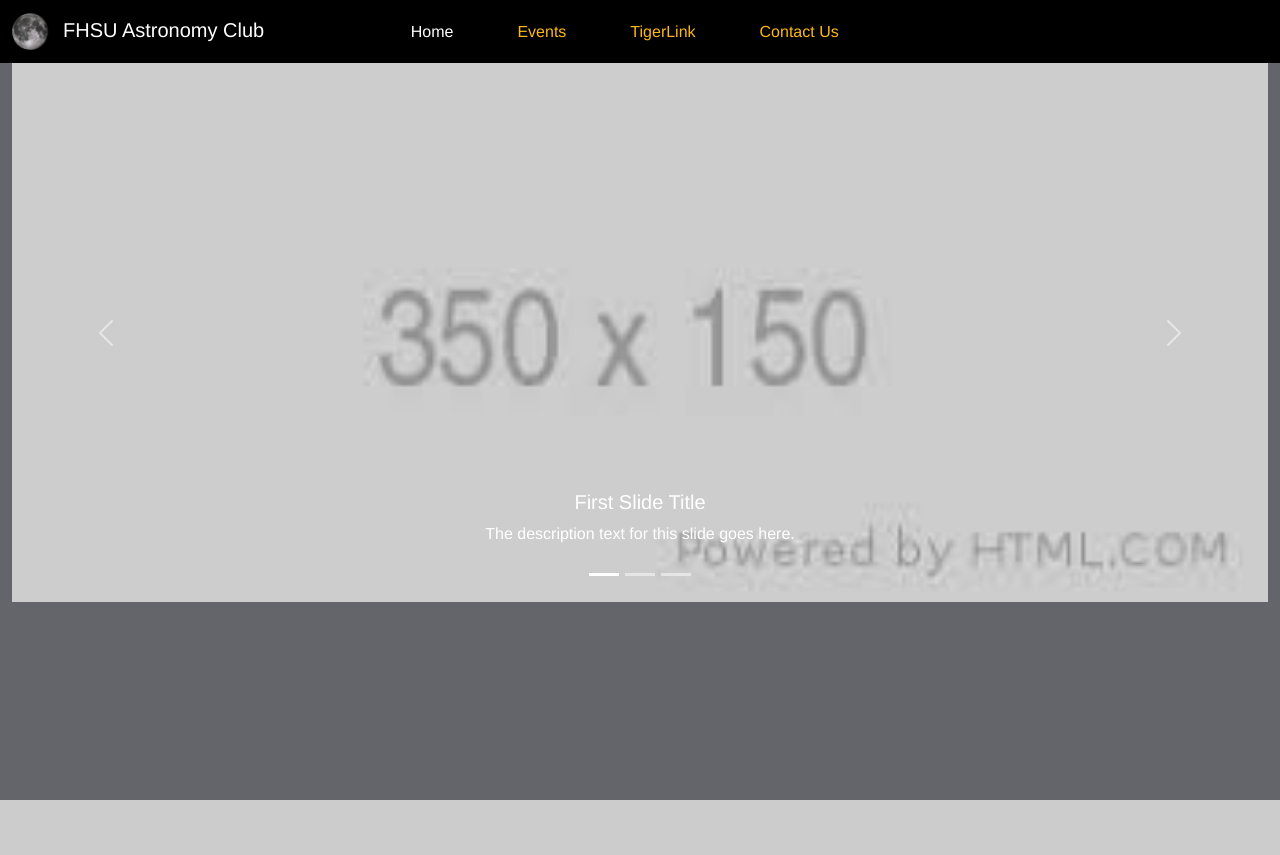
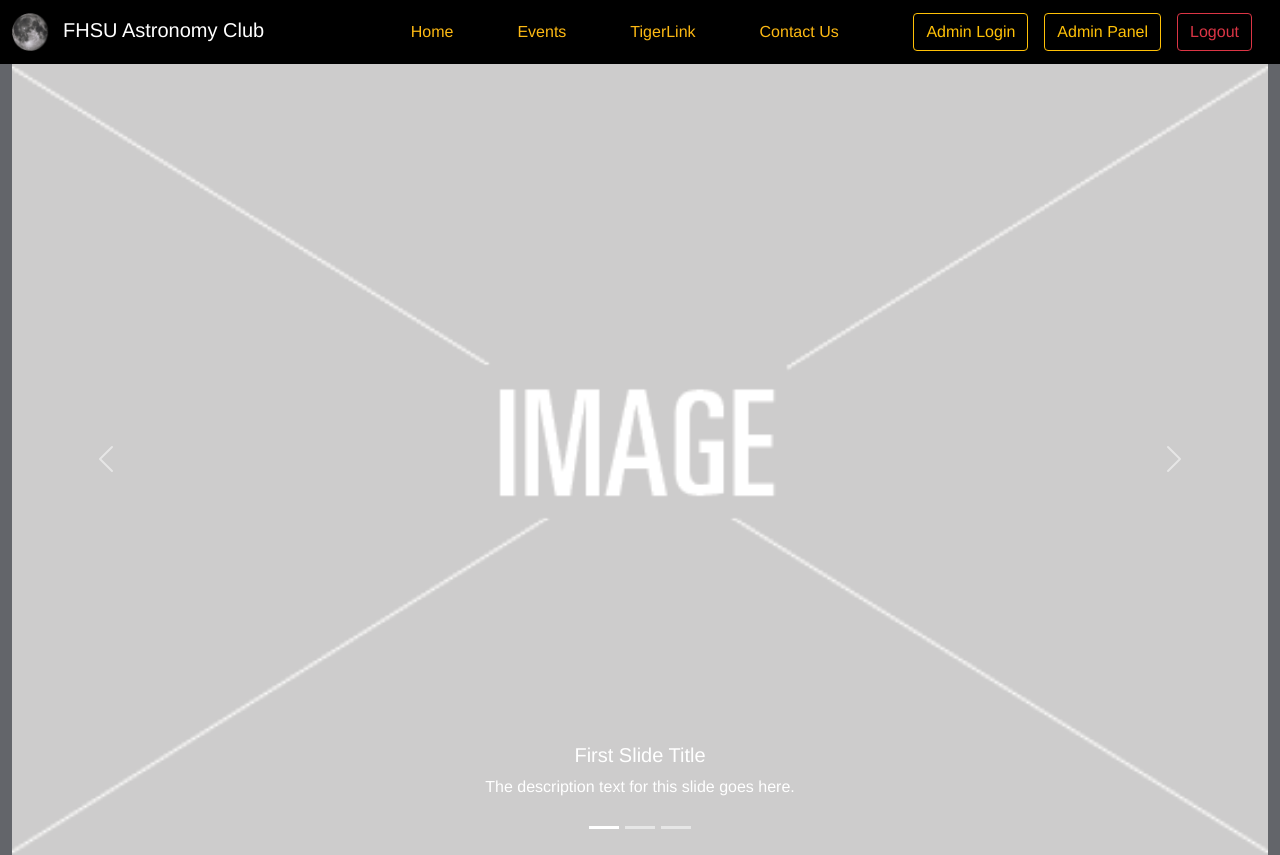
Before and after one commit to tdtatum2/Team-Astro, a Flask app: page / in a window 1280 px wide. Before the commit the page ends 800 px from the top, so only its background shows below. Run offline with Flask 2, Linux system fonts and the light colour scheme; some libraries are stand-ins or nearby versions.

Commit message:
Navigation fixed.

```diff
--- a/templates/base.html
+++ b/templates/base.html
@@ -36,7 +36,7 @@
                 <div class="collapse navbar-collapse" id="navbarContent">
                     <ul class="navbar-nav me-auto mb-2 mb-lg-0">
                         <li class="nav-item me-5">
-                            <a href="#" class="nav-link active text-white" aria-current="page">Home</a>
+                            <a href="#" class="nav-link active" aria-current="page">Home</a>
                         </li>
                         <li class="nav-item me-5">
                             <a href="#" class="nav-link">Events</a>
@@ -49,16 +49,16 @@
                         </li>
                     </ul>
                     <!-- FLASK If Session NOT LOGGED IN -->
-                    <!-- <a href="#" class="navbar-brand">
+                    <a href="#" class="navbar-brand">
                         <button type="button" class="btn btn-outline-warning">Admin Login</button>
-                    </a> -->
+                    </a>
                     <!-- FLASK If Session LOGGED IN -->
-                    <!-- <a href="#" class="navbar-brand">
+                    <a href="#" class="navbar-brand">
                         <button type="button" class="btn btn-outline-warning">Admin Panel</button>
-                    </a> -->
-                    <!-- <a href="#" class="navbar-brand">
+                    </a>
+                    <a href="#" class="navbar-brand">
                         <button type="button" class="btn btn-outline-danger">Logout</button>
-                    </a> -->
+                    </a>
                 </div>
             </div>
         </nav>
@@ -73,13 +73,13 @@
 
 
     <!-- JQuery  -->
-    <link rel="stylesheet" href="{{ url_for('static', filename='js/jquery.min.js') }}">
+    <script src="{{ url_for('static', filename='js/jquery.min.js') }}"></script>
 
     <!-- Bootstrap JS -->
-    <link rel="stylesheet" href="{{ url_for('static', filename='js/bootstrap.bundle.min.js') }}">
+    <script src="{{ url_for('static', filename='js/bootstrap.bundle.min.js') }}"></script>
 
     <!-- Custom JS -->
-    <link rel="stylesheet" href="{{ url_for('static', filename='js/main.js') }}">
+    <script src="{{ url_for('static', filename='js/main.js') }}"></script>
 
 </body>
 
--- a/templates/index.html
+++ b/templates/index.html
@@ -18,7 +18,7 @@
             </div>
             <div class="carousel-inner">
                 <div class="carousel-item active">
-                    <img src="{{ url_for('static', filename='imgs/placeholder.jfif') }}" class="d-block w-100" alt="Slide 1">
+                    <img src="{{ url_for('static', filename='imgs/image.png') }}" class="d-block w-100" alt="Slide 1">
                     <div class="carousel-caption d-none d-md-block">
                         <h5>First Slide Title</h5>
                         <p>The description text for this slide goes here.</p>
@@ -32,7 +32,7 @@
                     </div>
                 </div>
                 <div class="carousel-item">
-                    <img src="{{ url_for('static', filename='imgs/placeholder.jfif') }}" class="d-block w-100" alt="Slide 3">
+                    <img src="{{ url_for('static', filename='imgs/image.png') }}" class="d-block w-100" alt="Slide 3">
                     <div class="carousel-caption d-none d-md-block">
                         <h5>Third Slide Title</h5>
                         <p>The description text for this slide goes here.</p>
```
